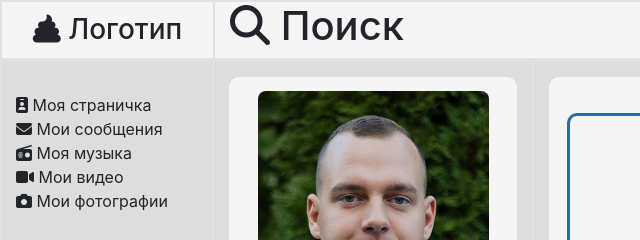
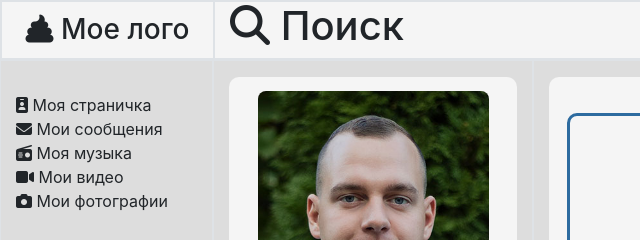
Before and after one commit to Savcha23/savcha23.github.io, a plain HTML site: page index.html in a window 1280 px wide. Shown: the top 240 px of the page, 0-640 px from the left. Drawn offline with nearby package versions, Linux system fonts and the light colour scheme.

Commit message:
Update index.html

```diff
--- a/index.html
+++ b/index.html
@@ -17,7 +17,7 @@
         <div class="container">
             <div class="row">
                 <div class="col-lg-2 border">
-                    <h3 class="logo"><i class="fa-solid fa-poop"></i> Логотип</h3>
+                    <h3 class="logo"><i class="fa-solid fa-poop"></i> Мое лого</h3>
                 </div>
                 <div class="col-lg-5 border">
                     <h1><i class="fa-solid fa-magnifying-glass"></i> Поиск</h1>
```
